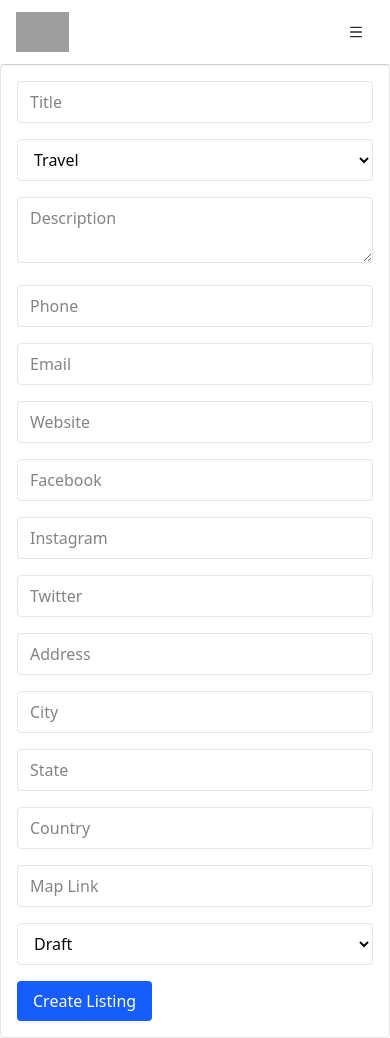
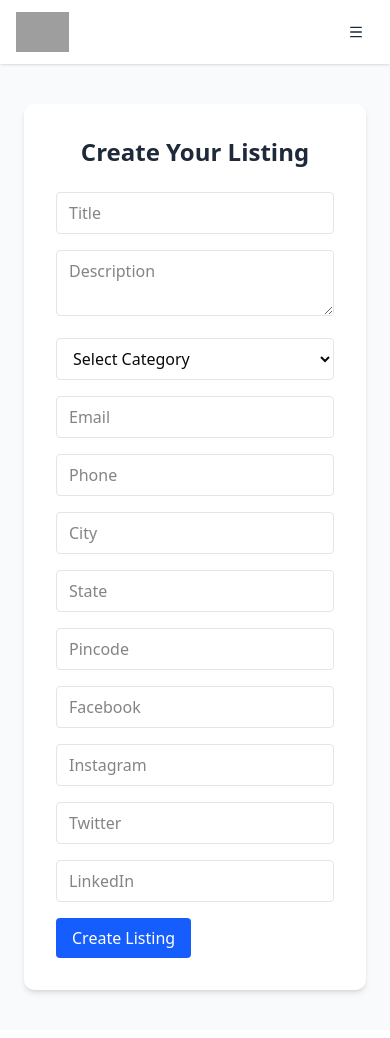
Before and after one commit to Shitansu7205/Odisha-Bizz-Frontend, a React app: page /listing/create in a window 390 px wide. Built offline with nearby package versions, Linux system fonts and the light colour scheme; no server answers; grey boxes are pictures that could not be loaded; the HTML template or start-up script is replaced by a standard one.

Commit message:
Add the Listing form

```diff
--- a/package.json
+++ b/package.json
@@ -16,6 +16,7 @@
     "@radix-ui/react-dialog": "^1.1.15",
     "@radix-ui/react-label": "^2.1.7",
     "@radix-ui/react-scroll-area": "^1.2.10",
+    "@radix-ui/react-select": "^2.2.6",
     "@radix-ui/react-separator": "^1.1.7",
     "@radix-ui/react-slot": "^1.2.3",
     "@tailwindcss/vite": "^4.1.15",
--- a/src/components/Navbar.jsx
+++ b/src/components/Navbar.jsx
@@ -48,7 +48,7 @@ const Navbar = () => {
                             asChild
                             className="bg-green-600 hover:bg-green-700 text-white rounded-full px-5"
                         >
-                            <Link to="/add-listing"><Plus className="w-5 h-5" /> Add Your One</Link>
+                            <Link to="/listing/create"><Plus className="w-5 h-5" /> Add Your One</Link>
                         </Button>
                         <Button
                             asChild
@@ -90,7 +90,7 @@ const Navbar = () => {
                                     asChild
                                     className="bg-green-600 hover:bg-green-700 text-white rounded-full"
                                 >
-                                    <Link to="/add-listing"><Plus className="w-5 h-5" />Add Your One</Link>
+                                    <Link to="/listing/create"><Plus className="w-5 h-5" />Add Your One</Link>
                                 </Button>
                                 <Button
                                     asChild
--- a/src/pages/CreateListing.jsx
+++ b/src/pages/CreateListing.jsx
@@ -1,73 +1,139 @@
 import React, { useState } from "react";
 import axios from "axios";
+
+
 import { toast } from "react-toastify";
-import "react-toastify/dist/ReactToastify.css";
 
-const CreateListing = () => {
-    const [form, setForm] = useState({
+
+const ProductListingForm = () => {
+    const API = import.meta.env.VITE_BACKEND_API_URL;
+    const [formData, setFormData] = useState({
         title: "",
-        category: "Travel",
         description: "",
-        contact: { phone: "", email: "", website: "" },
-        socialLinks: { facebook: "", instagram: "", twitter: "" },
-        location: { address: "", city: "", state: "", country: "", mapLink: "" },
-        status: "draft",
+        category: "",
+        email: "",
+        phone: "",
+        address: {
+            city: "",
+            state: "",
+            pincode: "",
+        },
+        socialMedia: {
+            facebook: "",
+            instagram: "",
+            twitter: "",
+            linkedin: "",
+        },
     });
+
+
+    const [loading, setLoading] = useState(false);
+
+
+
+
 
     const handleChange = (e) => {
         const { name, value } = e.target;
 
         if (name.includes(".")) {
             const [parent, child] = name.split(".");
-            setForm((prev) => ({ ...prev, [parent]: { ...prev[parent], [child]: value } }));
+            setFormData((prev) => ({
+                ...prev,
+                [parent]: {
+                    ...prev[parent],
+                    [child]: value,
+                },
+            }));
         } else {
-            setForm((prev) => ({ ...prev, [name]: value }));
+            setFormData((prev) => ({
+                ...prev,
+                [name]: value,
+            }));
         }
     };
 
+
     const handleSubmit = async (e) => {
         e.preventDefault();
+        setLoading(true);
 
         try {
             const res = await axios.post(
-                "https://odisha-bizz-backend.onrender.com/api/auth/post-listings",
-                form,
+                `${API}/post-listings`,
+                formData,
                 { withCredentials: true }
             );
+
             toast.success("Listing created successfully!");
-            setForm({
+
+            setFormData({
                 title: "",
-                category: "Travel",
                 description: "",
-                contact: { phone: "", email: "", website: "" },
-                socialLinks: { facebook: "", instagram: "", twitter: "" },
-                location: { address: "", city: "", state: "", country: "", mapLink: "" },
-                status: "draft",
+                category: "",
+                email: "",
+                phone: "",
+                address: { city: "", state: "", pincode: "" },
+                socialMedia: { facebook: "", instagram: "", twitter: "", linkedin: "" },
             });
         } catch (err) {
+            if (err.response?.status === 401 || err.response?.status === 403) {
+                setUnauthorized(true); // mark as unauthorized
+            } else {
                 console.error(err);
-            toast.error(err.response?.data?.message || "Something went wrong");
+            }
+        } finally {
+            setLoading(false);
         }
     };
 
+
+
     return (
-        <form onSubmit={handleSubmit} className="space-y-4 max-w-xl mx-auto p-4 border rounded">
+        <div className="flex flex-col md:flex-row min-h-screen items-center justify-center bg-gray-50 px-6 py-10">
+            {/* Left Image */}
+            <div className="hidden md:flex md:w-1/2 justify-center">
+                <img
+                    src="https://illustrations.popsy.co/gray/product-launch.svg"
+                    alt="Listing Illustration"
+                    className="w-4/5 h-auto"
+                />
+            </div>
+
+            {/* Right Form */}
+            <div className="w-full md:w-1/2 bg-white shadow-md rounded-lg p-8">
+                <h2 className="text-2xl font-semibold text-center mb-6 text-gray-800">
+                    Create Your Listing
+                </h2>
+
+                <form onSubmit={handleSubmit} className="space-y-4 max-w-xl mx-auto">
                     <input
                         type="text"
                         name="title"
                         placeholder="Title"
-                value={form.title}
+                        value={formData.title}
                         onChange={handleChange}
+                        className="w-full border px-3 py-2 rounded"
                         required
+                    />
+
+                    <textarea
+                        name="description"
+                        placeholder="Description"
+                        value={formData.description}
+                        onChange={handleChange}
                         className="w-full border px-3 py-2 rounded"
+                        required
                     />
 
                     <select
                         name="category"
-                value={form.category}
+                        value={formData.category}
                         onChange={handleChange}
                         className="w-full border px-3 py-2 rounded"
+                        required
                     >
+                        <option value="">Select Category</option>
                         <option value="Travel">Travel</option>
                         <option value="Restaurant">Restaurant</option>
                         <option value="Hotel">Hotel</option>
@@ -75,126 +141,100 @@ const CreateListing = () => {
                         <option value="Other">Other</option>
                     </select>
 
-            <textarea
-                name="description"
-                placeholder="Description"
-                value={form.description}
+                    <input
+                        type="email"
+                        name="email"
+                        placeholder="Email"
+                        value={formData.email}
                         onChange={handleChange}
+                        className="w-full border px-3 py-2 rounded"
                         required
-                className="w-full border px-3 py-2 rounded"
                     />
 
-            {/* Contact */}
                     <input
                         type="text"
-                name="contact.phone"
+                        name="phone"
                         placeholder="Phone"
-                value={form.contact.phone}
+                        value={formData.phone}
                         onChange={handleChange}
                         className="w-full border px-3 py-2 rounded"
+                        required
+                    />
+
+                    {/* Address Section */}
+                    <input
+                        type="text"
+                        name="address.city"
+                        placeholder="City"
+                        value={formData.address.city}
+                        onChange={handleChange}
+                        className="w-full border px-3 py-2 rounded"
+                        required
                     />
                     <input
-                type="email"
-                name="contact.email"
-                placeholder="Email"
-                value={form.contact.email}
+                        type="text"
+                        name="address.state"
+                        placeholder="State"
+                        value={formData.address.state}
+                        onChange={handleChange}
+                        className="w-full border px-3 py-2 rounded"
+                        required
+                    />
+                    <input
+                        type="text"
+                        name="address.pincode"
+                        placeholder="Pincode"
+                        value={formData.address.pincode}
+                        onChange={handleChange}
+                        className="w-full border px-3 py-2 rounded"
+                        required
+                    />
+
+                    {/* Social Media */}
+                    <input
+                        type="text"
+                        name="socialMedia.facebook"
+                        placeholder="Facebook"
+                        value={formData.socialMedia.facebook}
                         onChange={handleChange}
                         className="w-full border px-3 py-2 rounded"
                     />
                     <input
                         type="text"
-                name="contact.website"
-                placeholder="Website"
-                value={form.contact.website}
-                onChange={handleChange}
-                className="w-full border px-3 py-2 rounded"
-            />
-
-            {/* Social Links */}
-            <input
-                type="text"
-                name="socialLinks.facebook"
-                placeholder="Facebook"
-                value={form.socialLinks.facebook}
+                        name="socialMedia.instagram"
+                        placeholder="Instagram"
+                        value={formData.socialMedia.instagram}
                         onChange={handleChange}
                         className="w-full border px-3 py-2 rounded"
                     />
                     <input
                         type="text"
-                name="socialLinks.instagram"
-                placeholder="Instagram"
-                value={form.socialLinks.instagram}
+                        name="socialMedia.twitter"
+                        placeholder="Twitter"
+                        value={formData.socialMedia.twitter}
                         onChange={handleChange}
                         className="w-full border px-3 py-2 rounded"
                     />
                     <input
                         type="text"
-                name="socialLinks.twitter"
-                placeholder="Twitter"
-                value={form.socialLinks.twitter}
+                        name="socialMedia.linkedin"
+                        placeholder="LinkedIn"
+                        value={formData.socialMedia.linkedin}
                         onChange={handleChange}
                         className="w-full border px-3 py-2 rounded"
                     />
 
-            {/* Location */}
-            <input
-                type="text"
-                name="location.address"
-                placeholder="Address"
-                value={form.location.address}
-                onChange={handleChange}
-                className="w-full border px-3 py-2 rounded"
-            />
-            <input
-                type="text"
-                name="location.city"
-                placeholder="City"
-                value={form.location.city}
-                onChange={handleChange}
-                className="w-full border px-3 py-2 rounded"
-            />
-            <input
-                type="text"
-                name="location.state"
-                placeholder="State"
-                value={form.location.state}
-                onChange={handleChange}
-                className="w-full border px-3 py-2 rounded"
-            />
-            <input
-                type="text"
-                name="location.country"
-                placeholder="Country"
-                value={form.location.country}
-                onChange={handleChange}
-                className="w-full border px-3 py-2 rounded"
-            />
-            <input
-                type="text"
-                name="location.mapLink"
-                placeholder="Map Link"
-                value={form.location.mapLink}
-                onChange={handleChange}
-                className="w-full border px-3 py-2 rounded"
-            />
-
-            <select
-                name="status"
-                value={form.status}
-                onChange={handleChange}
-                className="w-full border px-3 py-2 rounded"
+                    <button
+                        type="submit"
+                        className="bg-blue-600 text-white px-4 py-2 rounded hover:bg-blue-700"
                     >
-                <option value="draft">Draft</option>
-                <option value="pending">Pending</option>
-                <option value="published">Published</option>
-                <option value="rejected">Rejected</option>
-            </select>
-
-            <button type="submit" className="px-4 py-2 bg-blue-600 text-white rounded hover:bg-blue-700">
                         Create Listing
                     </button>
                 </form>
+
+            </div>
+        </div>
     );
 };
 
-export default CreateListing;
+export default ProductListingForm;
```
Also changed, not shown: src/components/ui/textarea.jsx (added, +20 -0 lines), 1 other file (tests, documents, lock files or other folders). Lines whose indentation alone changed are shown as unchanged.
